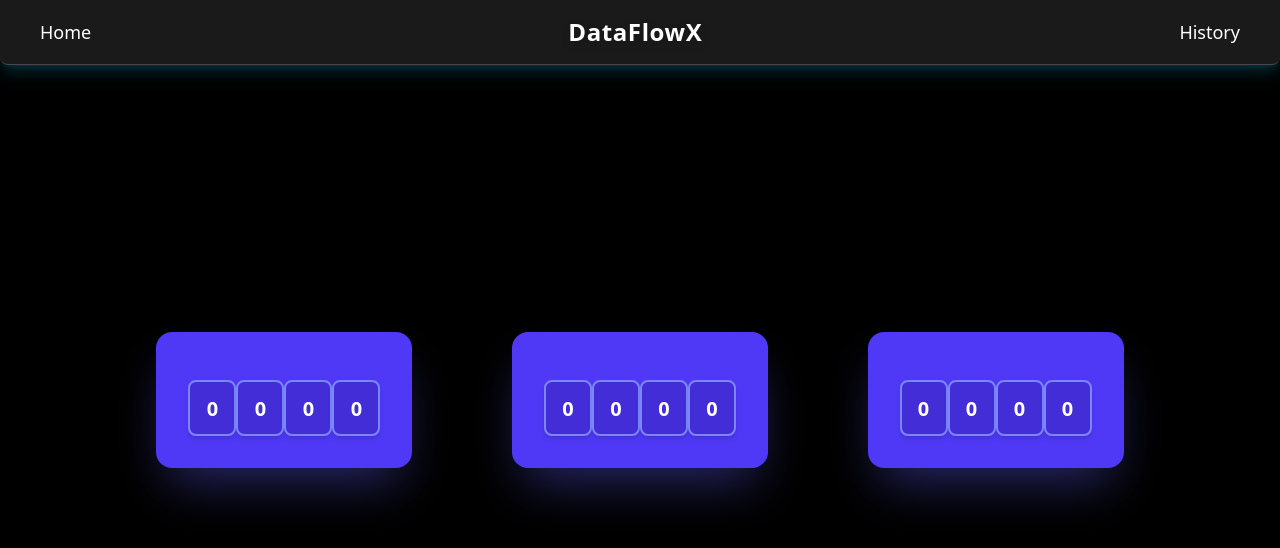
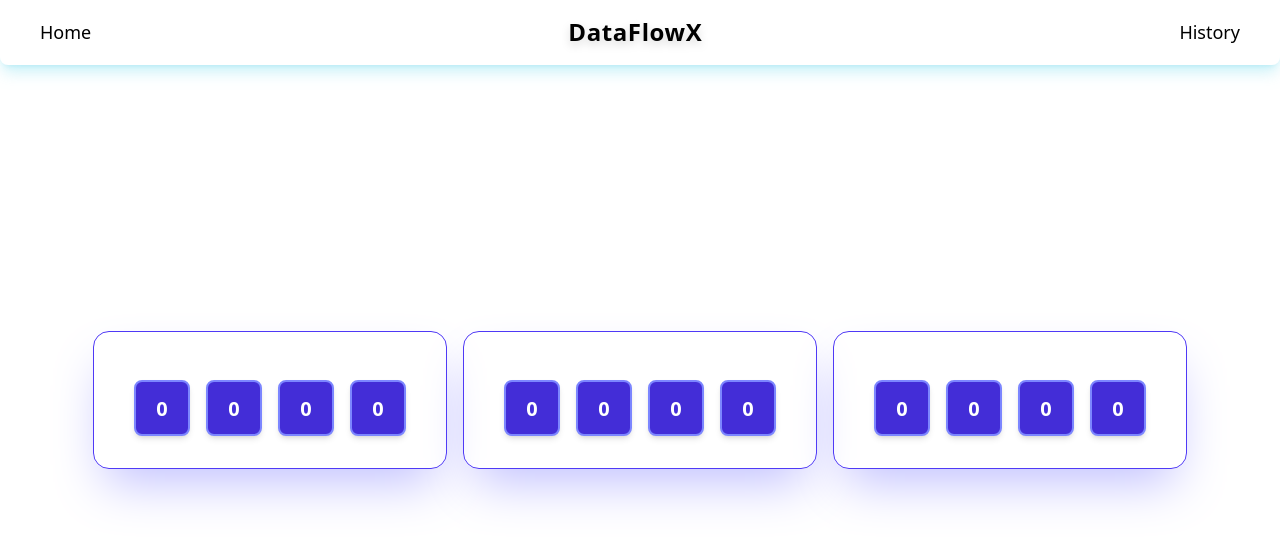
Before and after one commit to aniket59400/Hackathon-2025, a React (Vite) app in the folder frontend/: page / in a window 1280 px wide. Shown: the top 548 px of the page. Built offline with nearby package versions, Linux system fonts and the light colour scheme; no server answers.

Commit message:
change ui

```diff
--- a/frontend/src/components/FourNumber.jsx
+++ b/frontend/src/components/FourNumber.jsx
@@ -13,7 +13,7 @@ function FourNumber(props) {
 
   return (
     <div className="w-full h-screen flex items-center justify-center">
-      <div className="flex flex-col items-center justify-center w-auto p-8 rounded-2xl bg-indigo-600 shadow-2xl shadow-indigo-500/40">
+      <div className="flex flex-col items-center justify-center w-auto p-8 rounded-2xl bg-sky-3600/50 border-1 shadow-2xl shadow-indigo-500/40 border-indigo-600">
         <h2 className="text-white text-xl font-semibold mb-4"></h2>
         <OtpInput
           value={otp}
@@ -24,7 +24,7 @@ function FourNumber(props) {
             <input
               {...props}
               maxLength={1} // Restrict input to 1 digit
-              className="min-w-12 h-14 text-center text-white text-xl font-bold border-2 border-indigo-400 bg-indigo-700 rounded-lg focus:outline-none focus:ring-2 focus:ring-indigo-300 shadow-md transition-all duration-200"
+              className="mx-2 min-w-14 h-14 text-center text-white text-xl font-bold border-2 border-indigo-400 bg-indigo-700 rounded-lg focus:outline-none focus:ring-2 focus:ring-indigo-300 shadow-md transition-all duration-200"
             />
           )}
         />
--- a/frontend/src/components/NavBar.jsx
+++ b/frontend/src/components/NavBar.jsx
@@ -3,14 +3,14 @@ import React from 'react';
 const NavBar = () => {
   return (
     <div className="fixed top-0 left-0 w-full px-10 py-4 flex items-center justify-between backdrop-blur-lg bg-white/10 border-b border-white/20 shadow-lg shadow-cyan-500/20 rounded-b-lg">
-    <a href="#" className="text-lg font-medium text-white hover:text-cyan-300 transition duration-300 relative group">
+    <a href="#" className="text-lg font-medium  hover:text-cyan-300 transition duration-300 relative group">
       Home
       <span className="absolute left-0 bottom-[-2px] w-0 h-[2px] bg-cyan-300 group-hover:w-full transition-all duration-300"></span>
     </a>
 
-    <h2 className="text-2xl font-bold text-white tracking-wide drop-shadow-lg">DataFlowX</h2>
+    <h2 className="text-2xl font-bold  tracking-wide drop-shadow-lg">DataFlowX</h2>
 
-    <a href="#" className="text-lg font-medium text-white hover:text-cyan-300 transition duration-300 relative group">
+    <a href="#" className="text-lg font-medium  hover:text-cyan-300 transition duration-300 relative group">
       History
       <span className="absolute left-0 bottom-[-2px] w-0 h-[2px] bg-cyan-300 group-hover:w-full transition-all duration-300"></span>
     </a>
--- a/frontend/src/components/NumberFile.jsx
+++ b/frontend/src/components/NumberFile.jsx
@@ -22,14 +22,14 @@ function NumberFile() {
   });
 
   return (
-    <div className='bg-black w-full h-full flex items-center justify-center'>
+    <div className='bg-wight w-full h-screen flex items-center justify-center'>
       <div className='w-10/12 h-full flex items-center justify-center' >
+        <div className='flex items-center justify-center gap-4'>
+          <FourNumber otp = {otp.slice(0, 4)} index = '1'/>
 
-        <FourNumber otp = {otp.slice(0, 4)} index = '1'/>
-
-        <FourNumber otp = {otp.slice(4, 8)} index = '2'/>
-        <FourNumber otp = {otp.slice(8)} index = '3'/>
-
+          <FourNumber otp = {otp.slice(4, 8)} index = '2'/>
+          <FourNumber otp = {otp.slice(8)} index = '3'/>
+        </div>
       </div>
     </div>
   )
```
